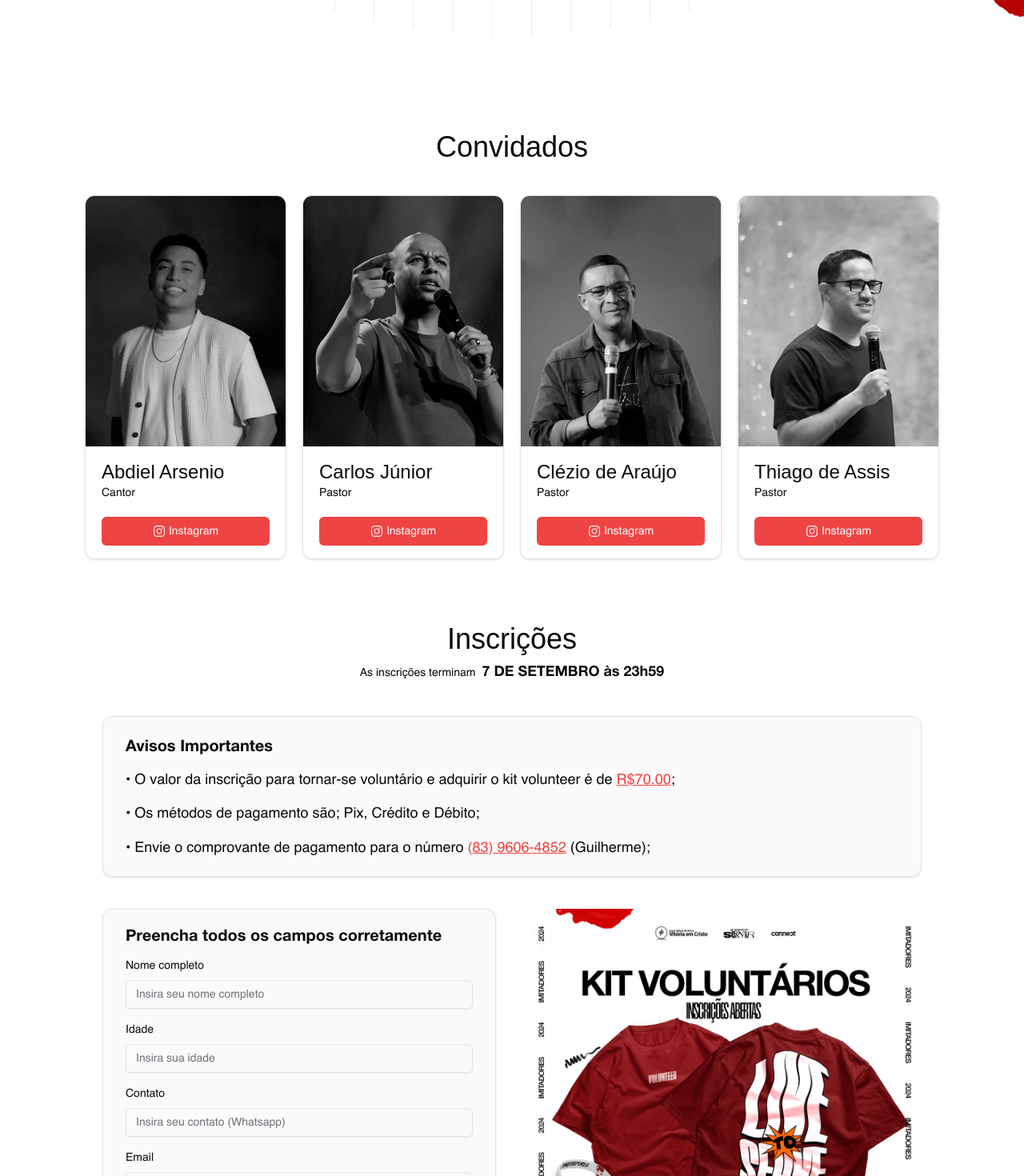
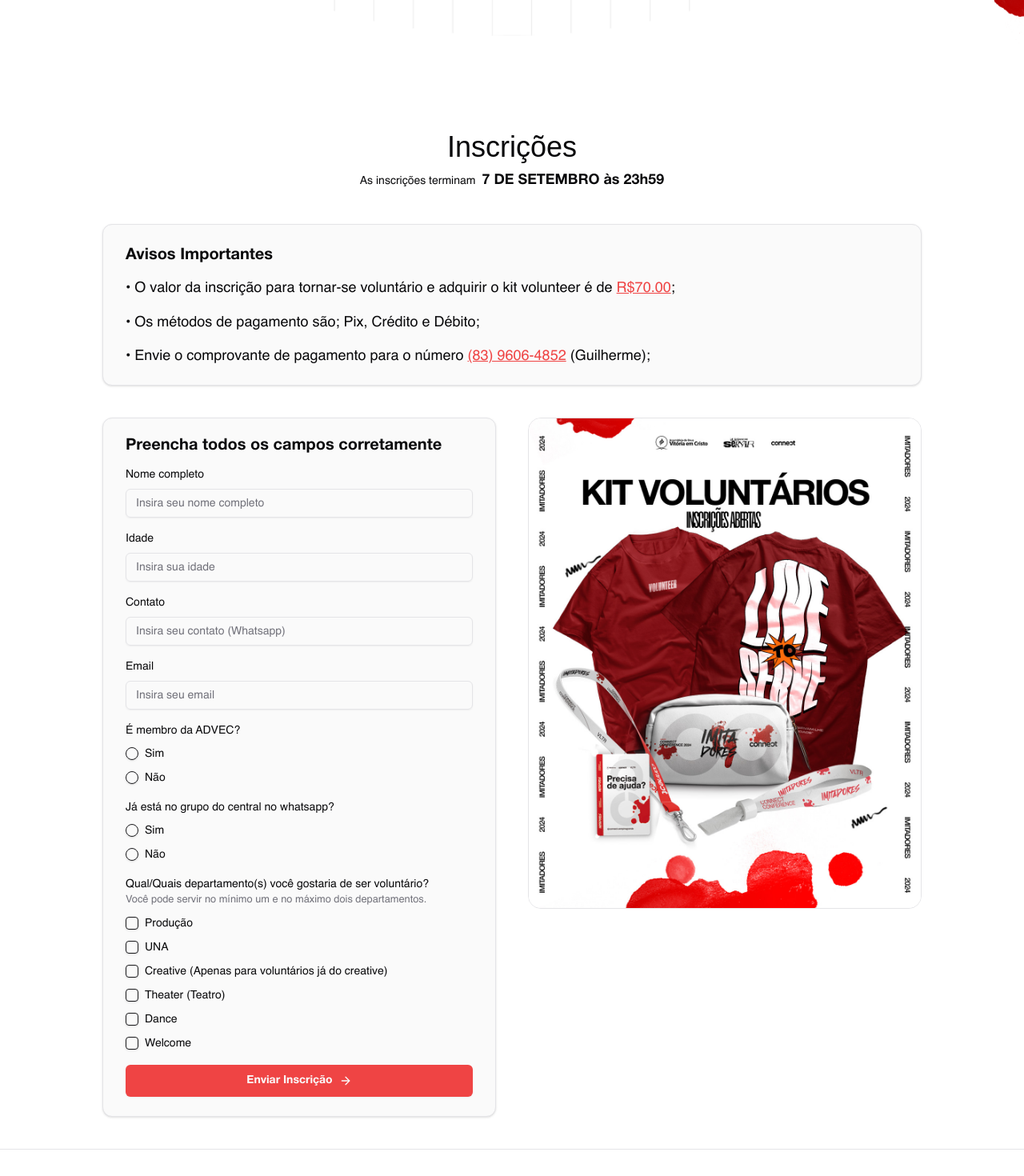
Before and after one commit to pelucs/connectmovement, a Next.js app: page / in a window 1280 px wide. Shown: the part 820-2290 px from the top of the page at 80% size. Built offline with nearby package versions, Linux system fonts and the light colour scheme; a web font is replaced by a local one.

Commit message:
fix: suspense

```diff
--- a/src/app/page.tsx
+++ b/src/app/page.tsx
@@ -68,7 +68,7 @@ export default function Home() {
           </div>
         </div>
 
-        <div className="py-10 flex items-center flex-col justify-center gap-10">
+        {/* <div className="py-10 flex items-center flex-col justify-center gap-10">
           <h1 className="text-4xl font-alt text-center">
             Convidados
           </h1>
@@ -105,7 +105,7 @@ export default function Home() {
               </a>
             ))}
           </div>
-        </div>
+        </div> */}
 
         <div className="py-10 px-5 flex flex-col items-center gap-10">
           <div className="flex flex-col items-center gap-2">
@@ -149,7 +149,7 @@ export default function Home() {
             <Image
               src={kit}
               alt="Kit de voluntários"
-              className="w-full max-w-lg md:sticky md:top-5 rounded-2xl"
+              className="w-full max-w-lg md:sticky md:top-5 border rounded-2xl"
             />
           </div>
         </div>
```
